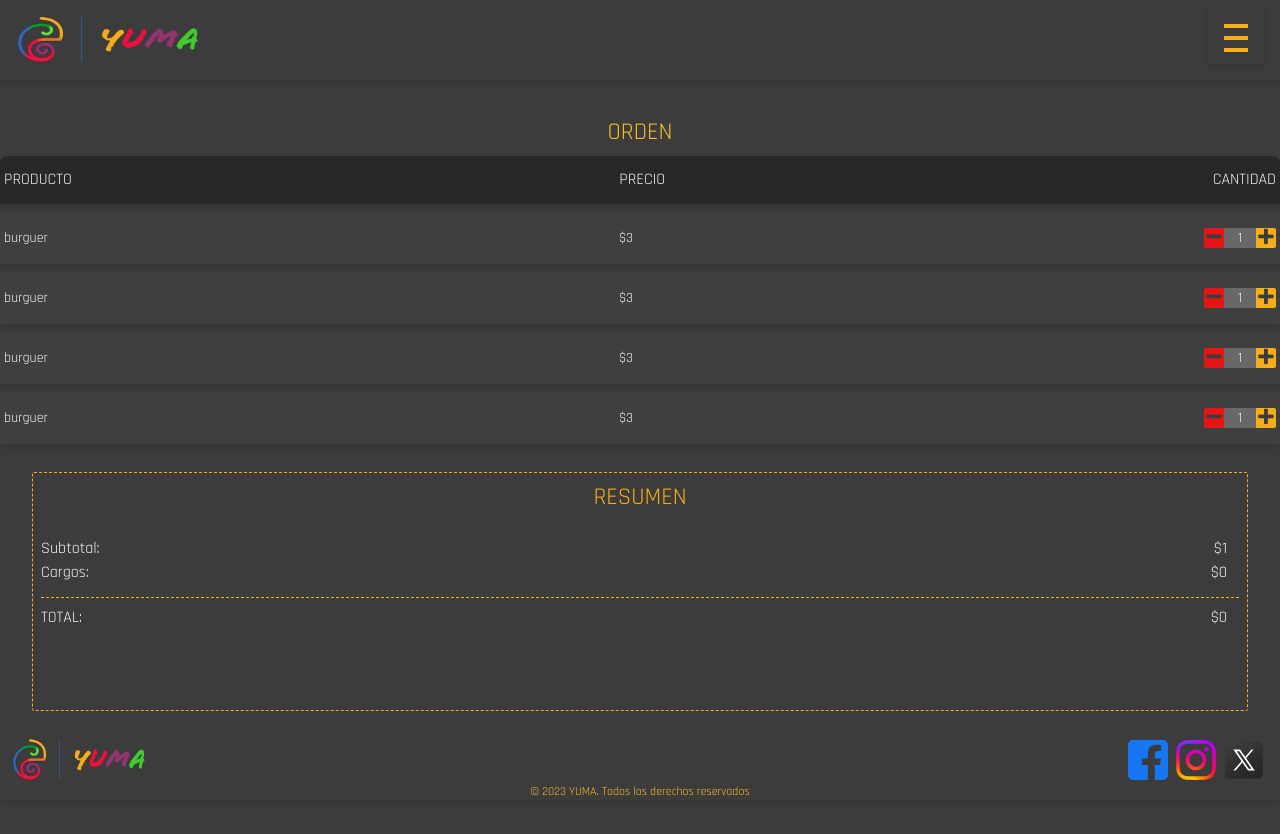
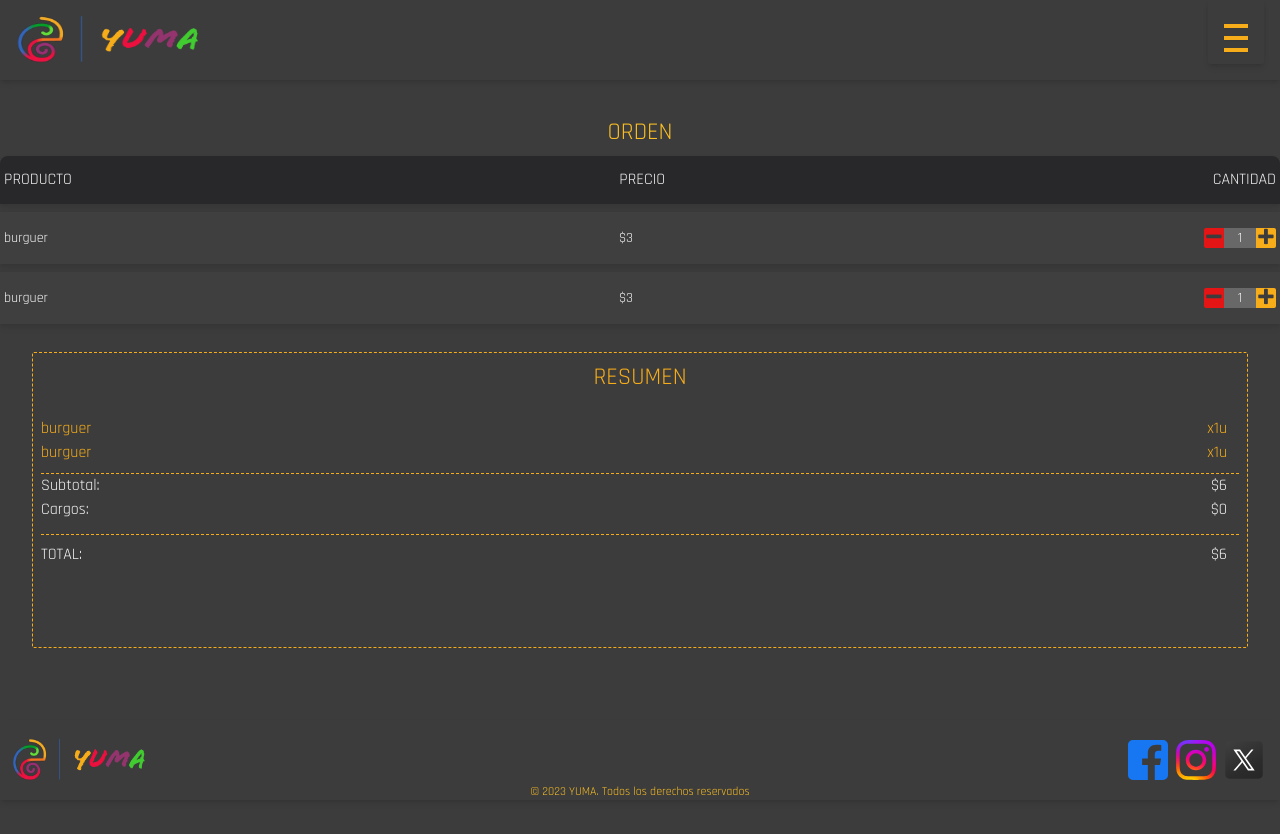
Before and after one commit to spawn22/yuma-digital-menu, a Next.js app: page /orden in a window 1280 px wide. Shown: the top 834 px of the page. Built offline with nearby package versions, Linux system fonts and the light colour scheme.

Commit message:
funcionalidad de resumen de orden completa

```diff
--- a/app/components/BotonCantidad.jsx
+++ b/app/components/BotonCantidad.jsx
@@ -1,10 +1,15 @@
-import React from 'react'
 
-const BotonCantidad = () => {
+
+const BotonCantidad = ({cantidadProducto,handleCantidad}) => {
+
+
+
   return (
     <div>
       <div className="flex items-center">
     <button
+      onClick={(e)=>{handleCantidad(e)}}
+      name='restar'
       type="button"
       className="h-5 w-5 bg-[#E51515] rounded-l-sm text-[#3C3C3C] justify-center font-semibold text-4xl text-center items-center content-center flex m-auto hover:opacity-75"
     >
@@ -13,14 +18,15 @@ const BotonCantidad = () => {
 
     <input
       type='text'
-      id="Quantity"
-      readOnly={true}
-      value="1"
+       readOnly={true}
+      value={cantidadProducto}
       className="h-5 w-8  bg-[#C5C5C5] bg-opacity-30 text-[#F5F5F5] text-center"
     />
 
     <button
       type="button"
+      name='sumar'
+      onClick={(e)=>handleCantidad(e)}
       className="h-5 w-5 bg-[#F7AD1A] rounded-r-sm text-[#3C3C3C] justify-center font-semibold text-4xl text-center items-center content-center flex transition hover:opacity-75"
     >
      +
--- a/app/components/OrdenItem.jsx
+++ b/app/components/OrdenItem.jsx
@@ -1,14 +1,34 @@
-import React from "react";
+'use client'
+import { useEffect, useState } from "react";
 import BotonCantidad from "./BotonCantidad";
 
-const OrdenItem = ({elemento}) => {
+const OrdenItem = ({elemento,totalParaPagar}) => {
+const [cantidadProducto,setCantidadProducto]=useState(1)
 
+
+
+  const handleCantidad=(e)=>{
+    if (cantidadProducto!=0){
+      if (e.target.name==='restar'){
+        setCantidadProducto((prev)=>prev-1)
+
+      }
+
+    }
+    if(e.target.name==='sumar'){
+      setCantidadProducto((prev)=>prev+1)
+    }
+
+  }
+  useEffect(()=>{
+    totalParaPagar(elemento,cantidadProducto)
+  },[cantidadProducto])
   return (
 
-      <div className="w-full py-4 bg-neutral-700 flex justify-between bg-opacity-95 text-[#F5F5F5] drop-shadow-md ">
+      <div onClick={e=>console.log(elemento)} className="w-full py-4 bg-neutral-700 flex justify-between bg-opacity-95 text-[#F5F5F5] drop-shadow-md ">
         <p className="my-auto text-sm ml-1">{elemento.producto}</p>
         <p className="my-auto text-sm">${elemento.precio}</p>{" "}
-        <div className="my-auto text-sm mr-1"><BotonCantidad/></div>
+        <div className="my-auto text-sm mr-1"><BotonCantidad handleCantidad={handleCantidad} cantidadProducto={cantidadProducto}/></div>
       </div>
 
   );
--- a/app/components/OrdenList.jsx
+++ b/app/components/OrdenList.jsx
@@ -1,12 +1,49 @@
-import React from "react";
+'use client'
+import{ useState } from "react";
 import OrdenItem from "./OrdenItem";
 import Resumen from '../components/Resumen'
-const item={producto:'burguer',
-                precio:3,}
-    const orden=[item,item,item,item]
+
 
 
     const OrdenList = () => {
+      const [subtotal,setSubTotal]=useState(0)
+
+      const[orden,setOrden]=useState([{
+          id:1,
+          producto:'burguer',
+          precio:3,
+
+
+        },
+        {
+          id:2,
+          producto:'burguer',
+          precio:3,
+
+
+        }])
+
+        const totalParaPagar = (elemento, cantidadE) => {
+          const index = orden.findIndex(item => item.id === elemento.id);
+
+
+          const updatedOrden = [...orden];
+
+          updatedOrden[index].cantidad = cantidadE;
+
+          if (cantidadE === 0) {
+            updatedOrden.splice(index, 1);
+          }
+
+          const newSubtotal = updatedOrden.reduce((total, item) => total + item.precio * item.cantidad, 0)
+
+
+          setSubTotal(newSubtotal);
+          setOrden(updatedOrden);
+        };
+
+
+
 
   return (
     <section className='"w-full flex flex-col gap-2 content-center mt-5 mb-6 pt-24 pb-32 items-center text-center'>
@@ -22,13 +59,17 @@ const item={producto:'burguer',
 
 
         {orden.map((elemento,i)=>
+
             <li key={i}>
-                <OrdenItem elemento={elemento}/>
+
+                <OrdenItem totalParaPagar={totalParaPagar} elemento={elemento} />
+
             </li>
         )}
         </ul>)}
 
-        <Resumen/>
+
+        <Resumen orden={orden} subtotal={subtotal} />
 
     </section>
   );
--- a/app/components/Resumen.jsx
+++ b/app/components/Resumen.jsx
@@ -1,14 +1,27 @@
-import React from 'react'
 
-const Resumen = () => {
+
+
+const Resumen = ({orden,subtotal}) => {
+
+  const cargos=0;
+
   return (
     <section className='w-[95%] h-auto rounded-sm flex relative bg-[#3C3C3C] flex-col gap-2 content-start border border-dashed border-[#F7AD1A] mt-5 mb-6 pt-16 pb-20 text-center'>
       <h2 className='text-[#F7AD1A] absolute top-0 right-0 left-0 mt-2 text-2xl mx-auto font-normal h-1  text-center'>RESUMEN</h2>
 
-    <div className='text-[#F5F5F5] text-left flex flex-col'>
-    <div className=' my-auto ml-2 inline-flex justify-between mr-2' >Subtotal: <p className='flex mr-3'>{'$1'}</p></div>
-    <div className='my-auto  inline-flex justify-between ml-2 mr-2'>Cargos: <p className='flex mr-3'>{'$0'}</p></div>
-    <div className='mt-3 border-t-[1px] border-[#F7AD1A] pt-2 border-dashed inline-flex justify-between ml-2 mr-2'>TOTAL: <p className='flex  mr-3'>{'$0'}</p></div>
+    <div className='text-[#F5F5F5] text-left flex flex-col '>
+     <div className="text-left flex flex-col border-b-[1px] border-[#F7AD1A] ml-2 mr-2 pb-2 border-dashed">
+
+     {orden.length>0&&(
+        orden.map(item=>
+          <div key={item.id} className=' my-auto text-[#F7AD1A] inline-flex justify-between ' >{item.producto}<p className='flex mr-3'>x{item.cantidad}u</p></div>
+          )
+      )}
+
+     </div>
+    <div className=' my-auto ml-2 inline-flex justify-between mr-2' >Subtotal: <p className='flex mr-3'>${subtotal}</p></div>
+    <div className='my-auto  inline-flex justify-between ml-2 mr-2'>Cargos: <p className='flex mr-3'>${cargos}</p></div>
+    <div className='mt-3 border-t-[1px] border-[#F7AD1A] pt-2 border-dashed inline-flex justify-between ml-2 mr-2'>TOTAL: <p className='flex  mr-3'>${subtotal-cargos}</p></div>
     </div>
     </section>
   )
```
